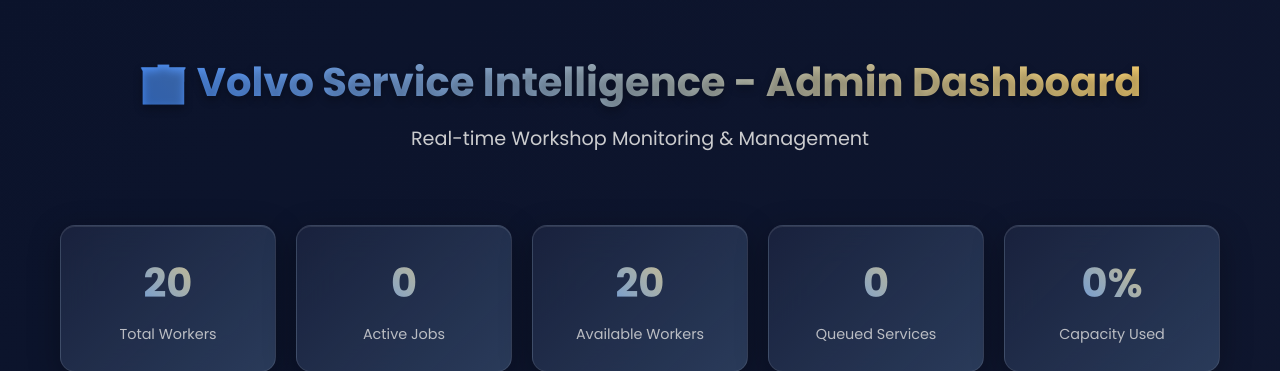
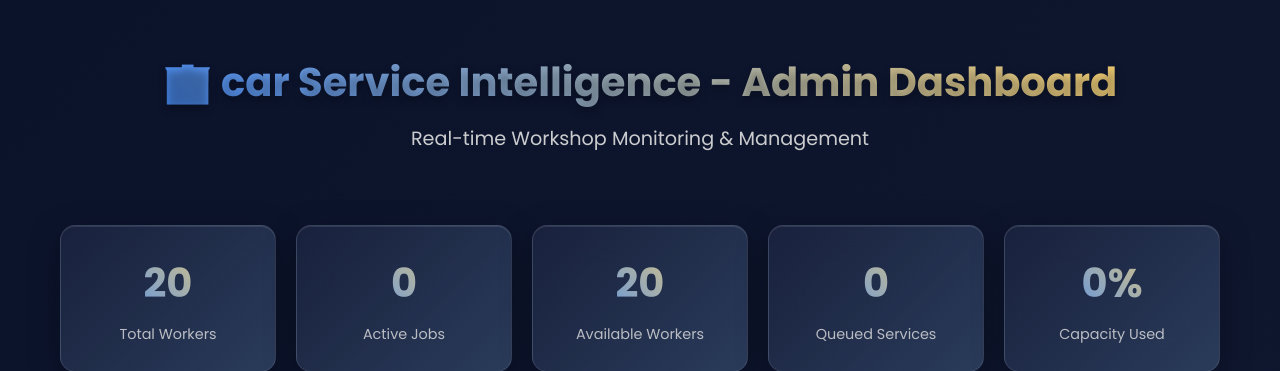
Before and after one commit to soam96/volvo-service-intelligence, a Flask app: page /admin in a window 1280 px wide; the page is wider, and only the part inside the window is pictured. Shown: the part 91-462 px from the top of that part. Run offline with Flask 3, Linux system fonts and the light colour scheme; data that the repository does not hold is empty; parts of the project's set-up code (start-up, migrations or seed data) failed here and were passed over; some libraries are stand-ins or nearby versions.

Commit message:
Update admin.html

```diff
--- a/templates/admin.html
+++ b/templates/admin.html
@@ -9,7 +9,7 @@
 
 {% block content %}
 <div class="admin-header">
-    <h1>🏢 Volvo Service Intelligence - Admin Dashboard</h1>
+    <h1>🏢 car Service Intelligence - Admin Dashboard</h1>
     <p>Real-time Workshop Monitoring & Management</p>
 </div>
 
```
